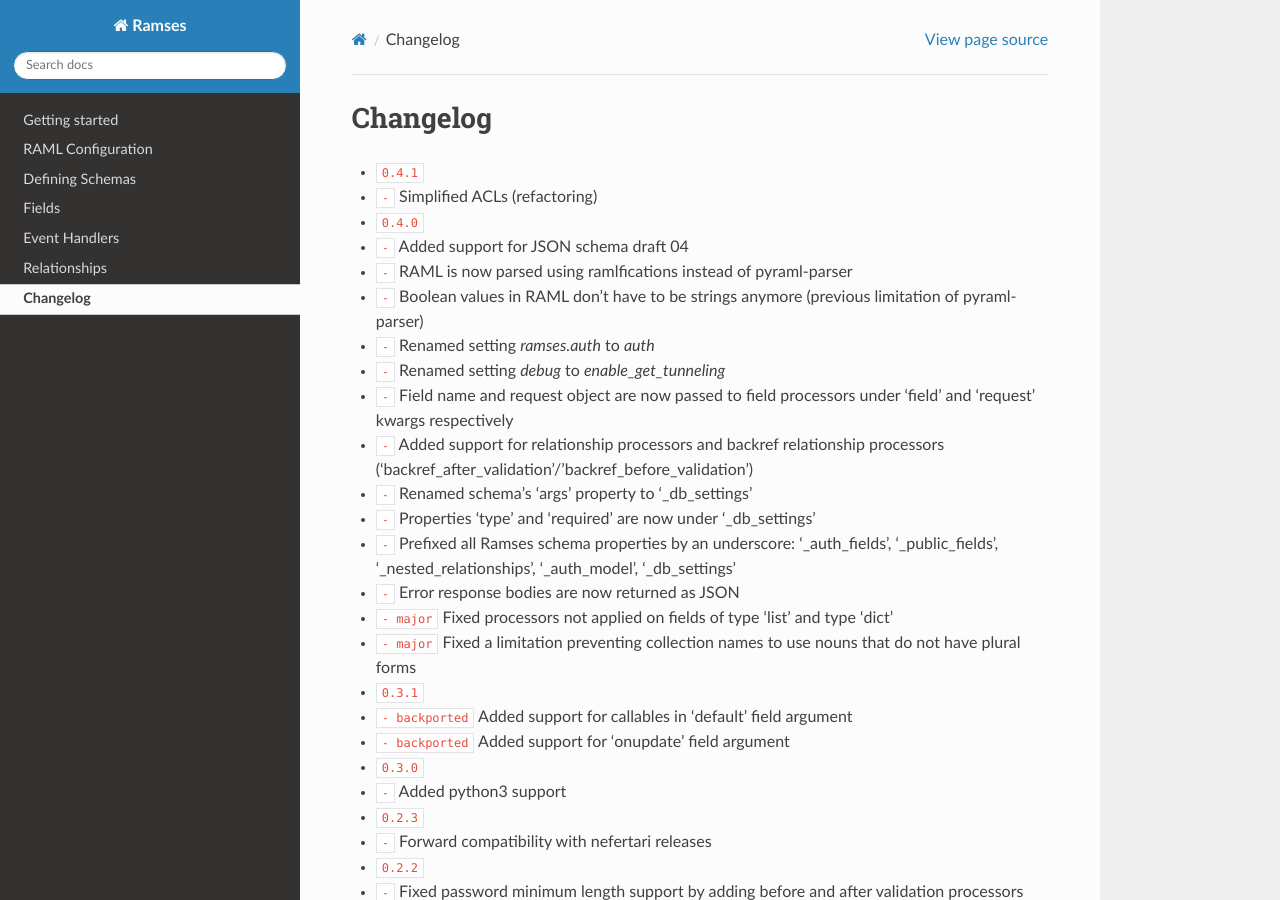
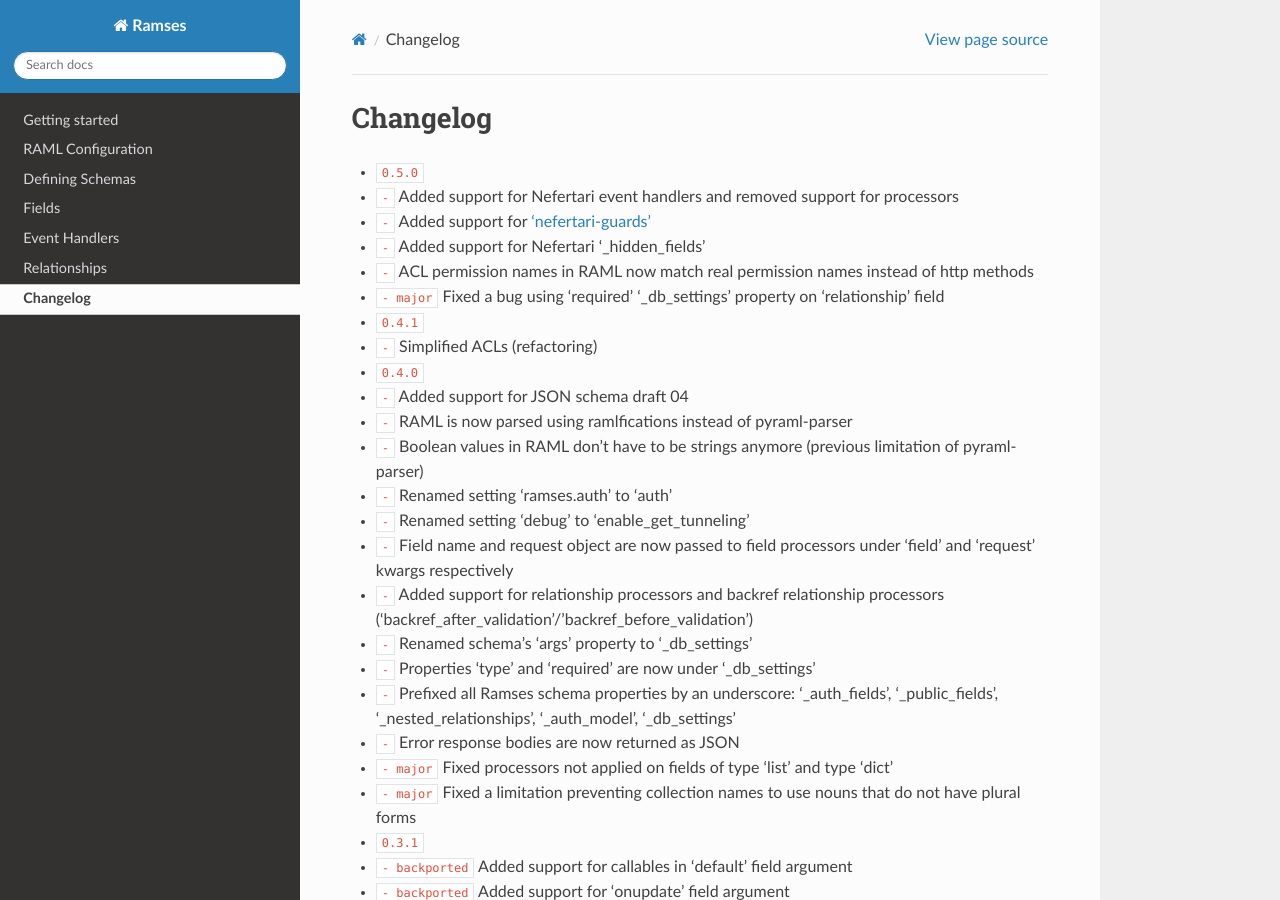
Before and after one commit to ramses-tech/ramses, a Sphinx documentation site: the page built from docs/source/changelog.rst, in a window 1280 px wide and 900 px high. Built offline with Sphinx 7.4.7 and the Read the Docs theme 2.0.0, drawn with Linux system fonts in a browser that asks for light colours; cross-references to code outside the pages are shown as plain code.

Commit message:
working on changelogs

```diff
--- a/docs/source/changelog.rst
+++ b/docs/source/changelog.rst
@@ -1,5 +1,12 @@
 Changelog
 =========
+
+* :release:`0.5.0 <2015-09-xx>`
+* :support:`-` Added support for Nefertari event handlers and removed support for processors
+* :support:`-` Added support for `'nefertari-guards' <https://nefertari-guards.readthedocs.org/>`_
+* :support:`-` Added support for Nefertari '_hidden_fields'
+* :support:`-` ACL permission names in RAML now match real permission names instead of http methods
+* :bug:`- major` Fixed a bug using 'required' '_db_settings' property on 'relationship' field
 
 * :release:`0.4.1 <2015-09-02>`
 * :bug:`-` Simplified ACLs (refactoring)
@@ -8,8 +15,8 @@
 * :support:`-` Added support for JSON schema draft 04
 * :support:`-` RAML is now parsed using ramlfications instead of pyraml-parser
 * :feature:`-` Boolean values in RAML don't have to be strings anymore (previous limitation of pyraml-parser)
-* :feature:`-` Renamed setting `ramses.auth` to `auth`
-* :feature:`-` Renamed setting `debug` to `enable_get_tunneling`
+* :feature:`-` Renamed setting 'ramses.auth' to 'auth'
+* :feature:`-` Renamed setting 'debug' to 'enable_get_tunneling'
 * :feature:`-` Field name and request object are now passed to field processors under 'field' and 'request' kwargs respectively
 * :feature:`-` Added support for relationship processors and backref relationship processors ('backref_after_validation'/'backref_before_validation')
 * :feature:`-` Renamed schema's 'args' property to '_db_settings'
```
